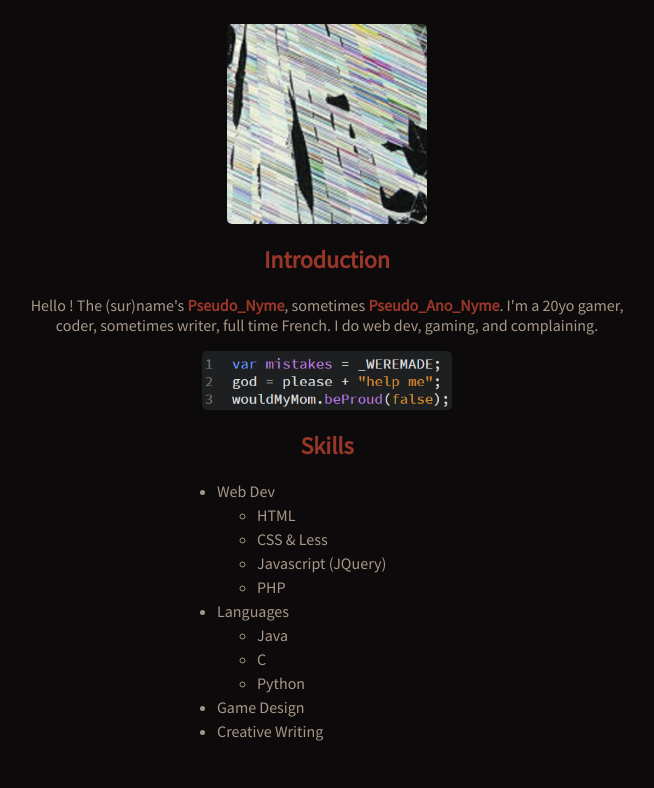
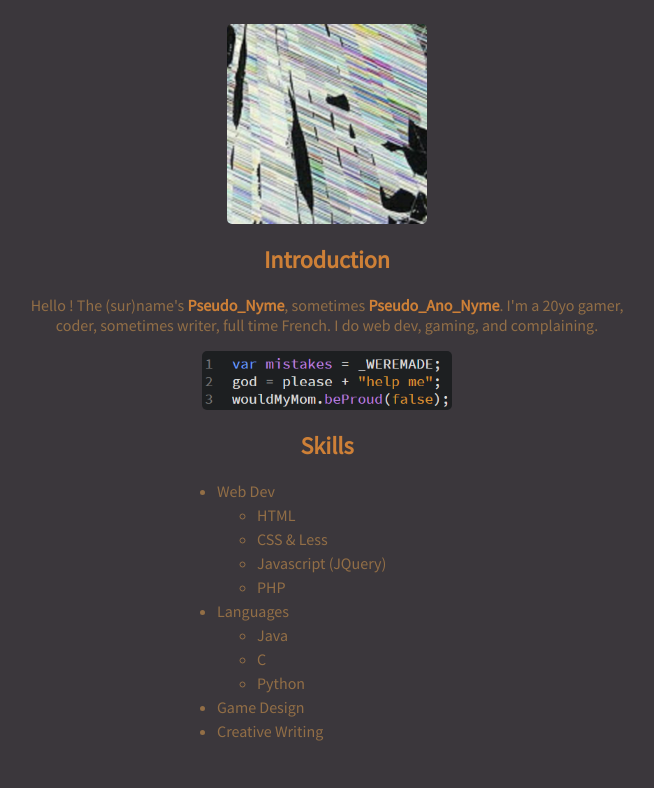
Before and after one commit to Pseudo-Nyme/presentation, a plain HTML site: page index.html in a window 1280 px wide. Shown: the part 77-865 px from the top of the page, without its empty margins (313-967 px from the left). Drawn offline with Linux system fonts and the light colour scheme.

Commit message:
Website's colors modified

```diff
--- a/style/style.less
+++ b/style/style.less
@@ -1,7 +1,7 @@
 //Variables
-@bg: #0d0a0bff;
-@ttl: #983628ff;
-@txt: #a69888ff;
+@bg: #3b373c;
+@ttl: #ce8037;
+@txt: #926e46;
 
 //Global
 html {
```
